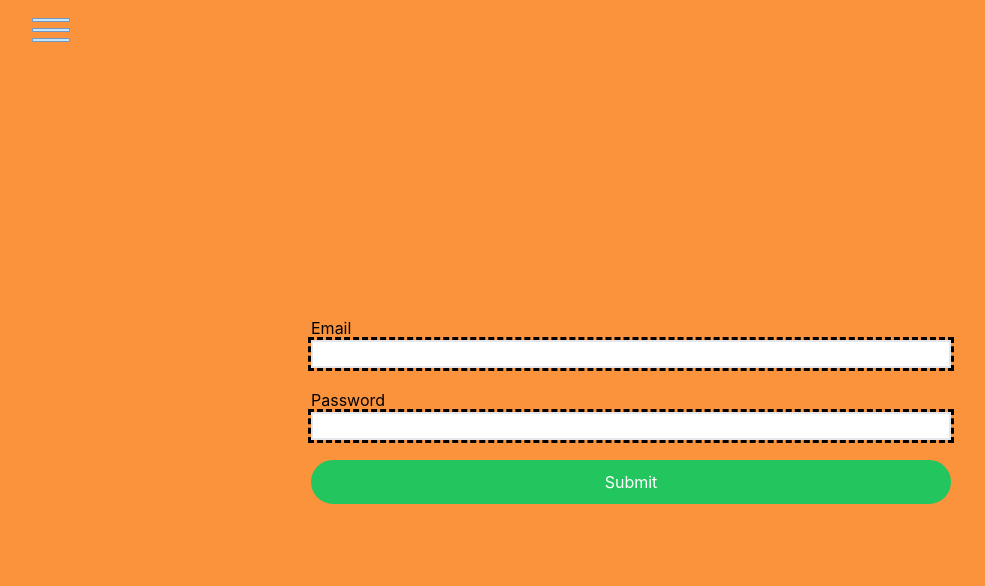
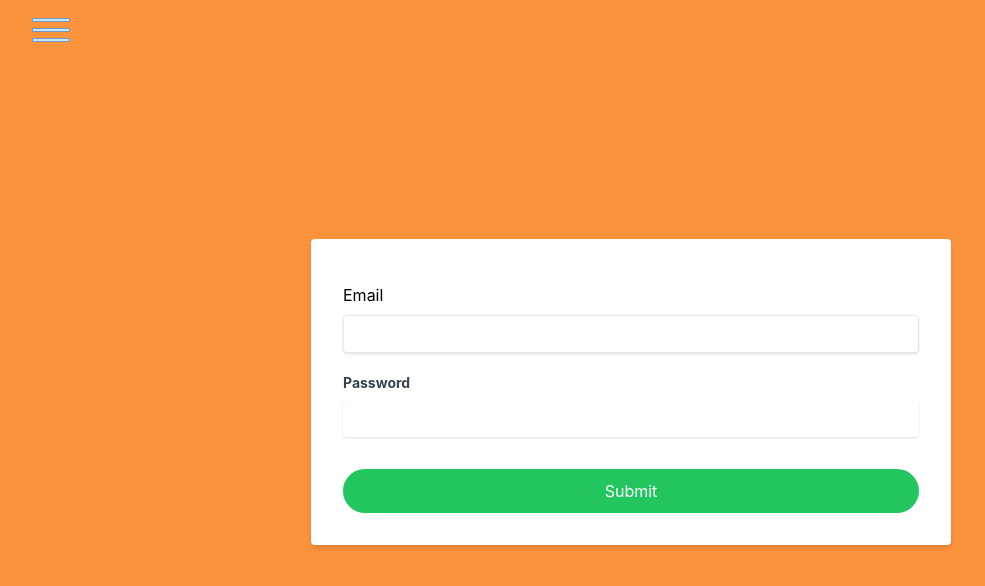
Before and after one commit to ReAliens/speedy-FE, a React (Create React App) app: page /signup in a window 1280 px wide. Shown: the top 586 px of the page, without its empty margins (9-994 px from the left). Built offline with nearby package versions, Linux system fonts and the light colour scheme.

Commit message:
add style for inputs

```diff
--- a/src/pages/home/Home.jsx
+++ b/src/pages/home/Home.jsx
@@ -8,21 +8,21 @@ const Home = () => (
       alt="page-cover"
       className="object-contain w-full h-full"
     />
-    <div className="absolute top-[10%] h-[70vh] text-center flex flex-col justify-around items-center py-10">
+    <div className="absolute top-[8%] h-[60vh] flex flex-col justify-around items-center py-2 pl-12">
       <div className="text-white text-center font-bold text-6xl flex w-full items-center justify-center">
         <span>Speedy</span>
       </div>
-      <p className="text-white opacity-75 font-bold text-2xl mt-4">
+      <p className="text-white opacity-75 font-bold text-2xl mt-0">
         Pick your favorite car in just one click
       </p>
-      <div className="flex w-full justify-around">
+      <div className="flex w-full justify-around pt-12">
         <Link to="/login">
-          <span className="border-2 border-green-500 rounded-3xl hover:text-green-500 hover:bg-white hover:font-bold py-2 px-10 bg-green-500  text-white">
+          <span className=" rounded-full hover:text-green-500 hover:bg-white hover:font-bold py-6 px-2 bg-orange-500 mr-52 font-bold text-white">
             Log in
           </span>
         </Link>
         <Link to="/signup">
-          <span className="border-2 border-green-500 rounded-3xl hover:text-green-500 hover:bg-white hover:font-bold py-2 px-10 bg-green-500  text-white">
+          <span className="rounded-full hover:text-green-500 hover:bg-white hover:font-bold  bg-orange-500 mr-10 py-5 font-bold text-white">
             Sign up
           </span>
         </Link>
--- a/src/pages/login/Login.jsx
+++ b/src/pages/login/Login.jsx
@@ -20,9 +20,10 @@ const Login = () => {
 
   return (
     <div className="w-full h-full p-50 flex justify-center items-center bg-orange-400">
-      <form onSubmit={handleSubmit(submit)} className="flex flex-col w-[50vw]">
-        <p>Email</p>
+      <form onSubmit={handleSubmit(submit)} className="flex flex-col w-[50vw] bg-white shadow-md rounded px-8 pt-6 pb-8 mb-4">
+        <p className="block text-gray-700 text-sm font-bold mb-2">Email</p>
         <input
+          className="shadow appearance-none border rounded w-full py-2 px-3 text-gray-700 leading-tight focus:outline-none focus:shadow-outline"
           type="email"
           {...register('email', {
             required: true,
@@ -30,8 +31,9 @@ const Login = () => {
           })}
         />
         <p>{errors.email && 'this field need to be modified'}</p>
-        <p>Password</p>
+        <p className="block text-gray-700 text-sm font-bold mb-2">Password</p>
         <input
+          className="shadow appearance-none rounded w-full py-2 px-3 text-gray-700 mb-3 leading-tight focus:outline-none focus:shadow-outline"
           type="password"
           {...register('password', {
             required: true,
--- a/src/pages/signup/Signup.jsx
+++ b/src/pages/signup/Signup.jsx
@@ -20,25 +20,25 @@ const Signup = () => {
 
   return (
     <div className="w-full h-full p-50 flex justify-center items-center bg-orange-400">
-      <form onSubmit={handleSubmit(submit)} className="flex flex-col w-[50vw]">
-        <span className="mt-5">Email</span>
+      <form onSubmit={handleSubmit(submit)} className="flex flex-col w-[50vw] bg-white shadow-md rounded px-8 pt-6 pb-8 mb-4">
+        <span className="mt-5 mb-2">Email</span>
         <input
           type="email"
           {...register('email', {
             required: true,
             pattern: /^[\w-\\.]+@([\w-]+\.)+[\w-]{2,4}$/,
           })}
-          className="border-2 outline-dashed"
+          className="shadow appearance-none border rounded w-full py-2 px-3 text-gray-700 leading-tight focus:outline-none focus:shadow-outline"
         />
         <p>{errors.email && 'this field need to be modefied'}</p>
-        <span className="mt-5">Password</span>
+        <span className="mt-5 block text-gray-700 text-sm font-bold mb-2">Password</span>
         <input
           type="password"
           {...register('password', {
             required: true,
             minLength: 8,
           })}
-          className="border-2 outline-dashed"
+          className="shadow appearance-none rounded w-full py-2 px-3 text-gray-700 mb-3 leading-tight focus:outline-none focus:shadow-outline"
         />
         <p>{errors.password && 'this field need to be modefied'}</p>
         <button
```
